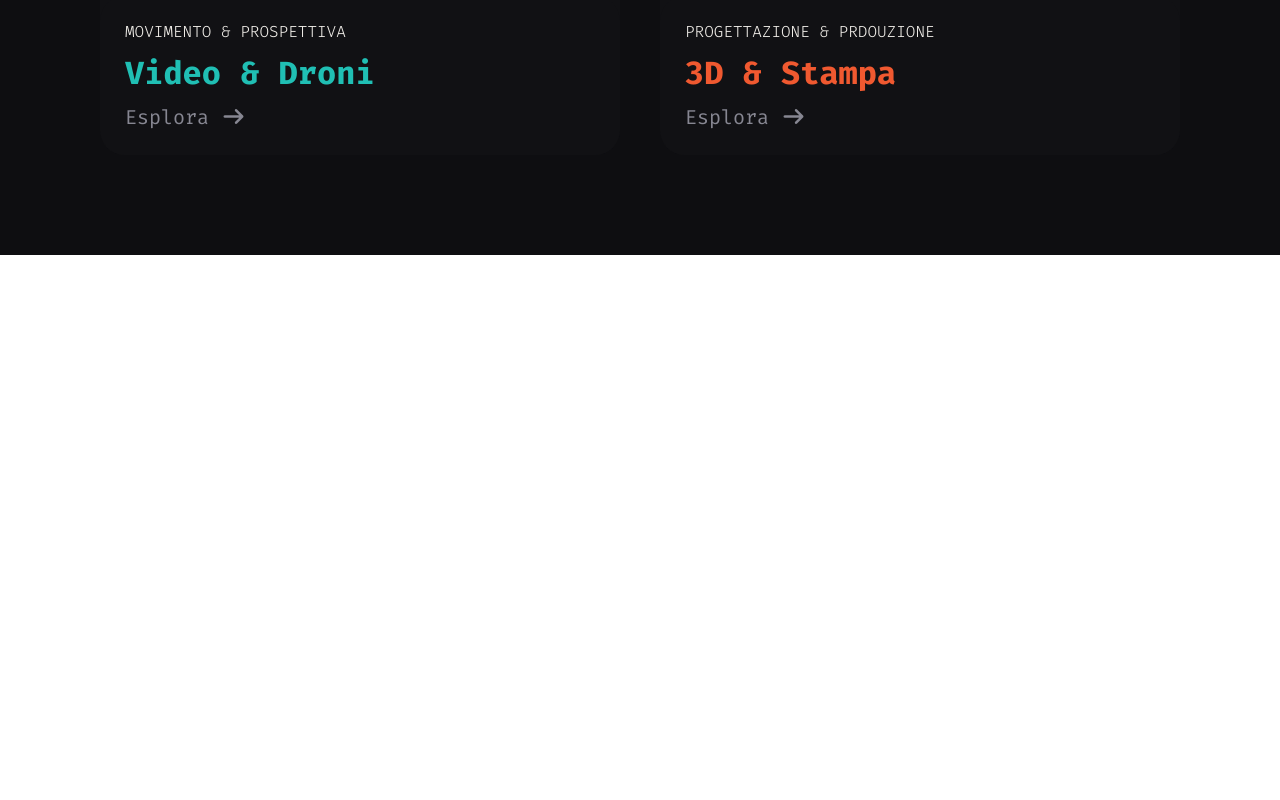
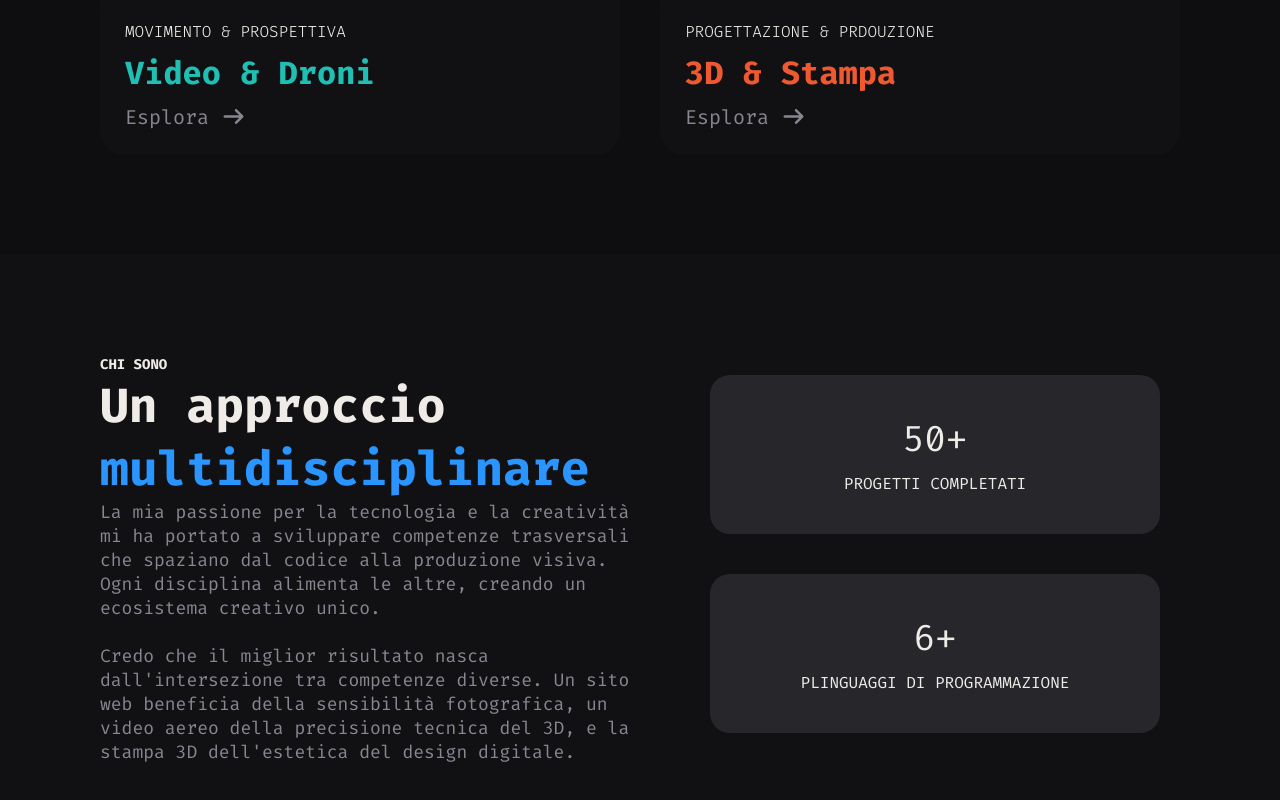
Before and after one commit to Tamburini-Christofer/Christofer.Tamburini.il.sito, a React (Vite) app: page / in a window 1280 px wide. Shown: the part 1688-2488 px from the top of the page. Before the commit the page ends 1943 px from the top, so only its background shows below. Built offline with nearby package versions, Linux system fonts and the light colour scheme.

Commit message:
Creazione sezione presentazione

```diff
--- a/src/index.css
+++ b/src/index.css
@@ -23,5 +23,7 @@
     --sezioneUno: rgba(14, 14, 17, 1);
     --sezioneDue: rgba(17, 17, 20, 1);
 
+    --label: rgba(38, 38, 43, 1);
+
 
 }
--- a/src/pages/Homepage.jsx
+++ b/src/pages/Homepage.jsx
@@ -25,7 +25,9 @@ export default function Homepage() {
             <div className="sezWeb">
               <h4>CODICE & DESIGN</h4>
               <h3>Web Development</h3>
-              <p>Esplora <i class="fa-solid fa-arrow-right"></i></p>
+              <p>
+                Esplora <i class="fa-solid fa-arrow-right"></i>
+              </p>
             </div>
           </div>
           <div>
@@ -36,7 +38,9 @@ export default function Homepage() {
             <div div className="sezFot">
               <h4>LUCE & COMPOSIZIONE</h4>
               <h3>Fotografia</h3>
-              <p>Esplora <i class="fa-solid fa-arrow-right"></i></p>
+              <p>
+                Esplora <i class="fa-solid fa-arrow-right"></i>
+              </p>
             </div>
           </div>
           <div>
@@ -48,7 +52,9 @@ export default function Homepage() {
               {" "}
               <h4>MOVIMENTO & PROSPETTIVA</h4>
               <h3>Video & Droni</h3>
-              <p>Esplora <i class="fa-solid fa-arrow-right"></i></p>
+              <p>
+                Esplora <i class="fa-solid fa-arrow-right"></i>
+              </p>
             </div>
           </div>
           <div>
@@ -60,7 +66,42 @@ export default function Homepage() {
               {" "}
               <h4>PROGETTAZIONE & PRDOUZIONE</h4>
               <h3>3D & Stampa</h3>
-              <p>Esplora <i class="fa-solid fa-arrow-right"></i></p>
+              <p>
+                Esplora <i class="fa-solid fa-arrow-right"></i>
+              </p>
+            </div>
+          </div>
+        </div>
+      </section>
+
+      <section>
+        <div className="contenitoreSezionePresentazione">
+          <div>
+            {" "}
+            <h5>CHI SONO</h5>
+            <h2>
+              Un approccio <br />
+              <strong>multidisciplinare</strong>
+            </h2>
+            <p>
+              La mia passione per la tecnologia e la creatività mi ha portato a
+              sviluppare competenze trasversali che spaziano dal codice alla
+              produzione visiva. Ogni disciplina alimenta le altre, creando un
+              ecosistema creativo unico. <br /><br />
+              Credo che il miglior risultato nasca
+              dall'intersezione tra competenze diverse. Un sito web beneficia
+              della sensibilità fotografica, un video aereo della precisione
+              tecnica del 3D, e la stampa 3D dell'estetica del design digitale.
+            </p>
+          </div>
+          <div className="labelPresentazione">
+            <div>
+                <p>50+</p>
+                <p>PROGETTI COMPLETATI</p>
+            </div>
+            <div>
+                <p>6+</p>
+                <p>PLINGUAGGI DI PROGRAMMAZIONE</p>
             </div>
           </div>
         </div>
--- a/src/styles/homepage.css
+++ b/src/styles/homepage.css
@@ -13,9 +13,10 @@
     width: 700px;
 }
 
-.titleHome h5{
+.titleHome h5,
+.contenitoreSezionePresentazione h5{
     color: var(--primaryWhite);
-    font-size: 12px;
+    font-size: 14px;
 }
 
 .titleHome h1 {
@@ -27,9 +28,10 @@
     color: var(--primaryGrey);
 }
 
-.titleHome p{
+.titleHome p,
+.contenitoreSezionePresentazione p{
     color: var(--primaryGrey);
-    font-size: 20px;
+    font-size: 18px;
 }
 
 .contenitoreSezioneCompetenze {
@@ -37,7 +39,7 @@
     grid-template-columns: repeat(2, 1fr);
     gap: 40px;
     background-color: var(--sezioneUno);
-    padding: 100px 100px;
+    padding: 100px;
 }
 
 .contenitoreSezioneCompetenze div{
@@ -95,3 +97,49 @@
     font-size: 20px;
     color: var(--primaryGrey);
 }
+
+.contenitoreSezionePresentazione {
+    display: flex;
+    background-color: var(--sezioneDue);
+    height: 600px;
+    padding: 100px;
+}
+
+.contenitoreSezionePresentazione div {
+    width: 50%;
+}
+
+.contenitoreSezionePresentazione h2 {
+    font-size: 48px;
+    color: var(--primaryWhite);
+}
+
+.contenitoreSezionePresentazione strong  {
+    color: var(--webDeveloper);
+}
+
+.labelPresentazione {
+    display: flex;
+    flex-direction: column;
+ align-items: end;
+}
+
+.labelPresentazione div{
+    text-align: center;
+    padding: 40px 20px;
+    width: 450px;
+    margin: 20px;
+    background-color: var(--label);
+    border-radius: 20px;
+}
+
+.labelPresentazione p:first-child {
+    color: var(--primaryWhite);
+    font-size: 36px;
+    margin-bottom: 10px;
+}
+
+.labelPresentazione p:last-child {
+    color: var(--primaryWhite);
+    font-size: 16px;
+}
```
